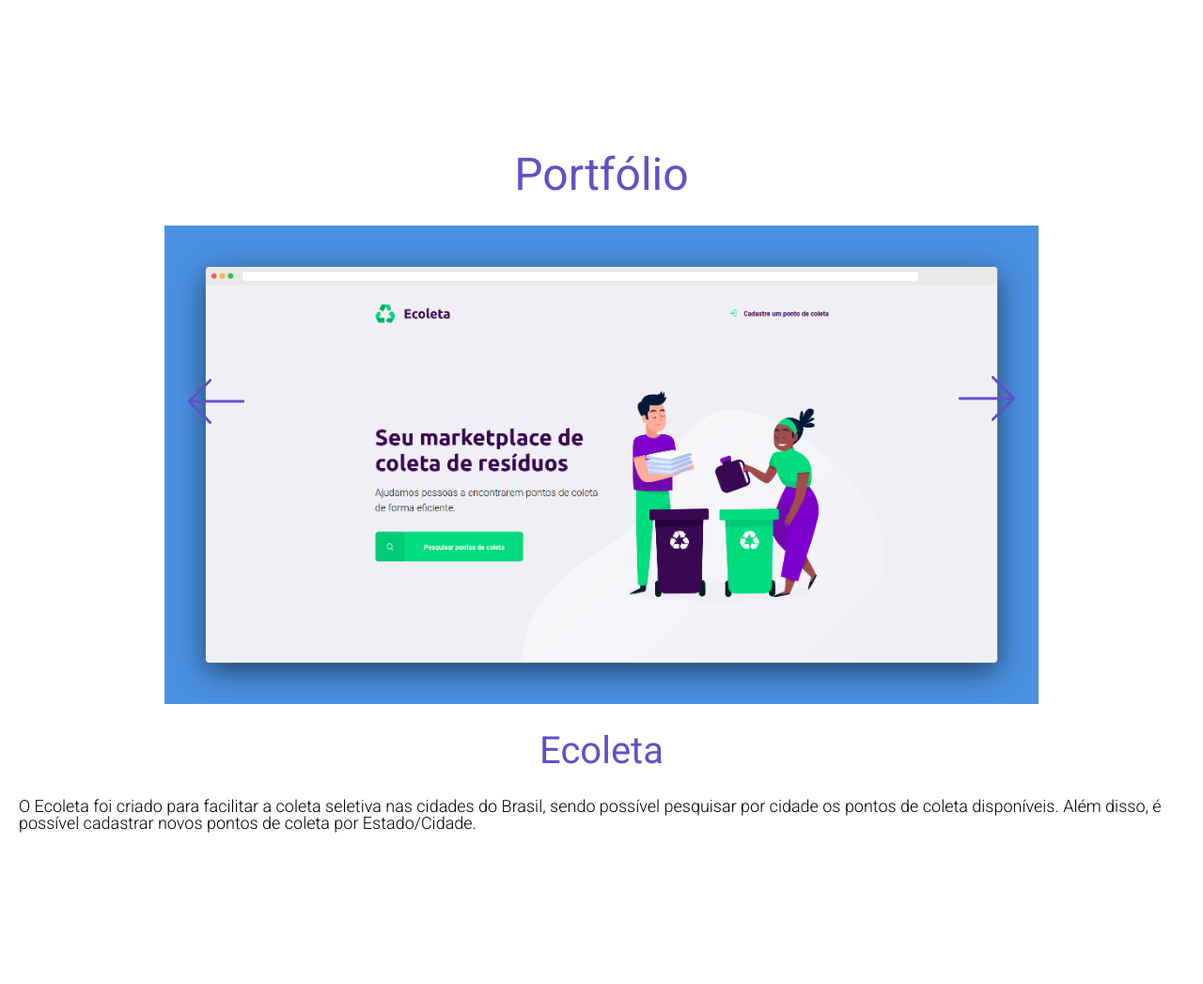
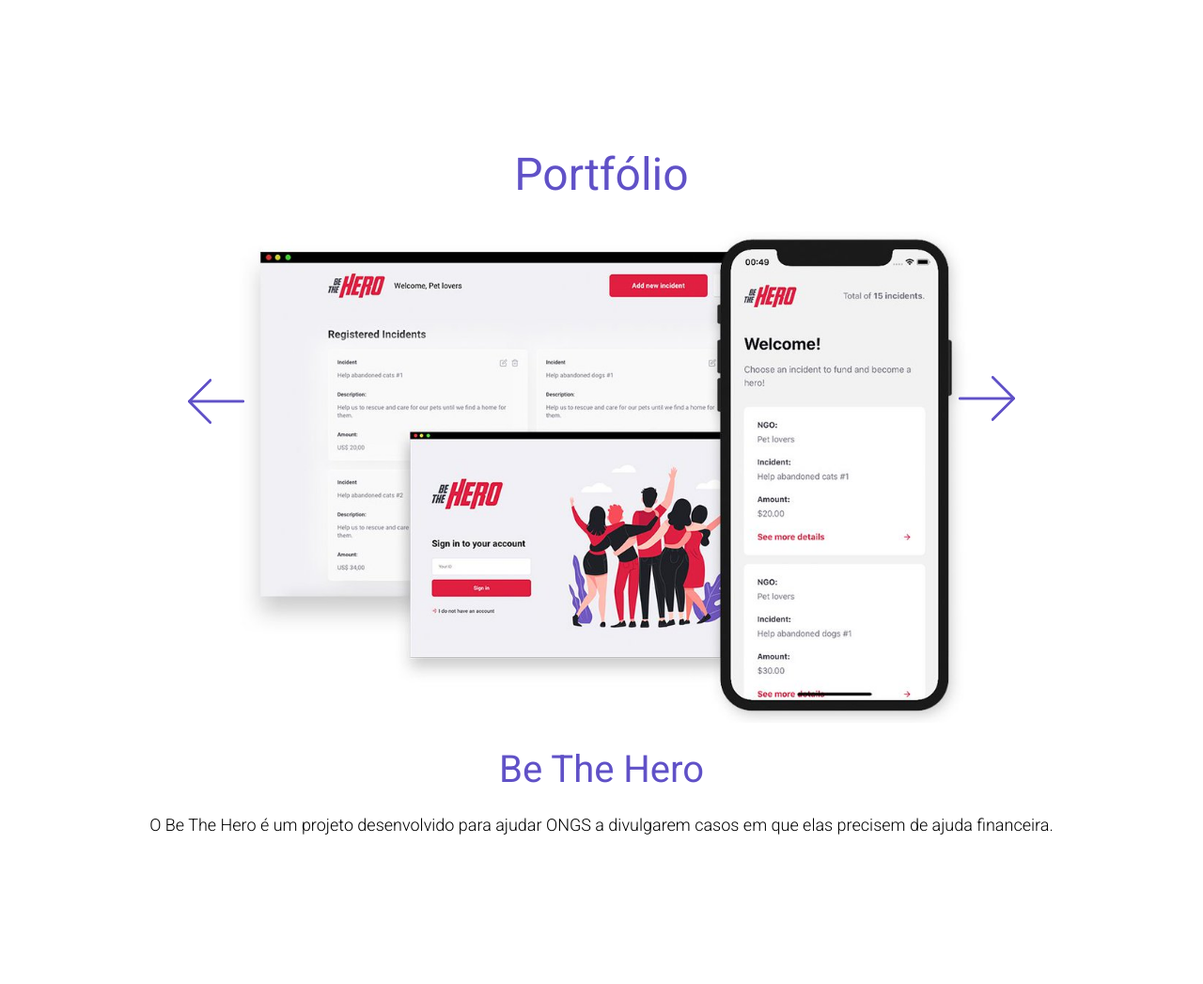
Before and after one commit to mateusdearaujo/portfolio, a PHP site: page / in a window 1280 px wide. Shown: the part 2413-3460 px from the top of the page at 94% size. Run offline with PHP 8.4, Linux system fonts and the light colour scheme.

Commit message:
Adicionando novas Imagens

```diff
--- a/assets/js/script.js
+++ b/assets/js/script.js
@@ -22,3 +22,21 @@ $(window).on("scroll", function() {
       $(".topbar").removeClass("top-color");
     }
 });
+
+var slidershow = document.getElementsById("slidershow");
+
+// Slide
+
+function switchSlide(x) {
+    var clique = x;
+    var margem = $('.slidershow').css("margin-left");
+    var limite = -3700;
+    margem = parseFloat(margem.replace('px', ''));
+
+    if(clique == 1 && margem > 0 ||clique == 2 && margem < limite) {
+    } else if(clique == 1) {
+        document.getElementById("slidershow").style.marginLeft = margem + 3750 + "px";
+    } else {
+        document.getElementById("slidershow").style.marginLeft = margem - 3750 + "px";
+    }
+}
--- a/assets/styles/style.css
+++ b/assets/styles/style.css
@@ -155,6 +155,9 @@ p {
     right: 20px;
     bottom: 20px;
 }
+#arrow-top img:hover {
+    fill="#6051C7"
+}
 .top-color {
     background-color: #6051C7 !important;
     opacity: 0.9;
@@ -167,6 +170,7 @@ p {
     height: 955px;
     box-sizing: border-box;
     padding: 20px;
+    overflow: hidden;
 }
 #portfolio h2 {
     text-align: center;
@@ -183,11 +187,21 @@ p {
     width: 100%;
     position: absolute;
     margin-top: 12%;
+    z-index: 1;
 }
 #portfolio #conteudo #arrows img {
     height: 60px;
     width: 60px;
     cursor: pointer;
+    transition: all 0.5s;
+    border-radius: 50%;
+}
+#portfolio #conteudo #arrows img:hover {
+    height: 40px;
+    width: 40px;
+    background: #bdc3c7;
+    border-radius: 50%;
+    padding: 10px;
 }
 #portfolio #conteudo #arrows span:first-child {
     transform: rotate(180deg);
@@ -203,6 +217,17 @@ p {
 }
 #portfolio h3 {
     margin: 30px 0;
+}
+#slidershow {
+    display: flex;
+    transition: all 1s;
+}
+#portfolio .slide {
+    display: flex;
+    align-items: center;
+    flex-direction: column;
+    position: relative;
+    width: 1867px;
 }
 @media(max-width: 1680px) {
     header {
--- a/index.php
+++ b/index.php
@@ -21,7 +21,7 @@
                 <img src="assets/images/github.svg" alt="ícone do Github" height="20" width="20">
             </a>
             <a href="#top" id="arrow-top">
-                <img src="assets/images/up-arrow.svg" alt="ícone do Github" height="40" width="40">
+                <img src="assets/images/up-arrow.svg" alt="ícone topo" height="40" width="40">
             </a>
         </div>
         <nav>
@@ -81,12 +81,27 @@
     </div>
     <div id="conteudo">
         <div id="arrows">
-            <span><img src="assets/images/next.svg" alt="Passar slide"/></span>
-            <span><img src="assets/images/next.svg" alt="Passar slide"/></span>
+            <span onClick="switchSlide(1)"><img src="assets/images/next.svg" alt="Passar slide"/></span>
+            <span onClick="switchSlide(2)"><img src="assets/images/next.svg" alt="Passar slide"/></span>
         </div>
-        <img id="banner-portfolio" src="assets/images/projeto.png" alt="Imagem Primeiro Projeto">
-        <h3>Ecoleta</h3>
-        <p>O Ecoleta foi criado para facilitar a coleta seletiva nas cidades do Brasil, sendo possível pesquisar por cidade os pontos de coleta disponíveis. Além disso, é possível cadastrar novos pontos de coleta por Estado/Cidade.</p>
+        <div class="slidershow" id="slidershow">
+            <div class="slide">
+                <img id="banner-portfolio" src="assets/images/projeto.png" alt="Projeto Ecoleta">
+                <h3>Ecoleta</h3>
+                <p>O Ecoleta foi criado para facilitar a coleta seletiva nas cidades do Brasil, sendo possível pesquisar por cidade os pontos de coleta disponíveis. Além disso, é possível cadastrar novos pontos de coleta por Estado/Cidade.</p>
+            </div>
+            <div class="slide">
+                <img id="banner-portfolio" src="assets/images/bethehero.jpeg" alt="Projeto Be The Hero">
+                <h3>Be The Hero</h3>
+                <p>O Be The Hero é um projeto desenvolvido para ajudar ONGS a divulgarem casos em que elas precisem de ajuda financeira.</p>
+            </div>
+            <div class="slide">
+                <img id="banner-portfolio" src="assets/images/930x508.png" alt="CRUD">
+                <h3>CRUD em PHP</h3>
+                <p>Sistema simples de controle de usuários onde é possível inserir, excluir, modificar e exibir usuários de um Banco de Dados MYSQL através de consultas realizadas com PHP.</br></br></p>
+                <p>Para testar basta instalar o dump que está no diretório em um Banco de Dados MYSQL e alterar o destino e usuário no arquivo config.php.</p>
+            </div>
+        </div>
     </div>
 </article>
 <footer>
```
Also changed, not shown: assets/images/930x508.png (added), assets/images/bethehero.jpeg (added).
